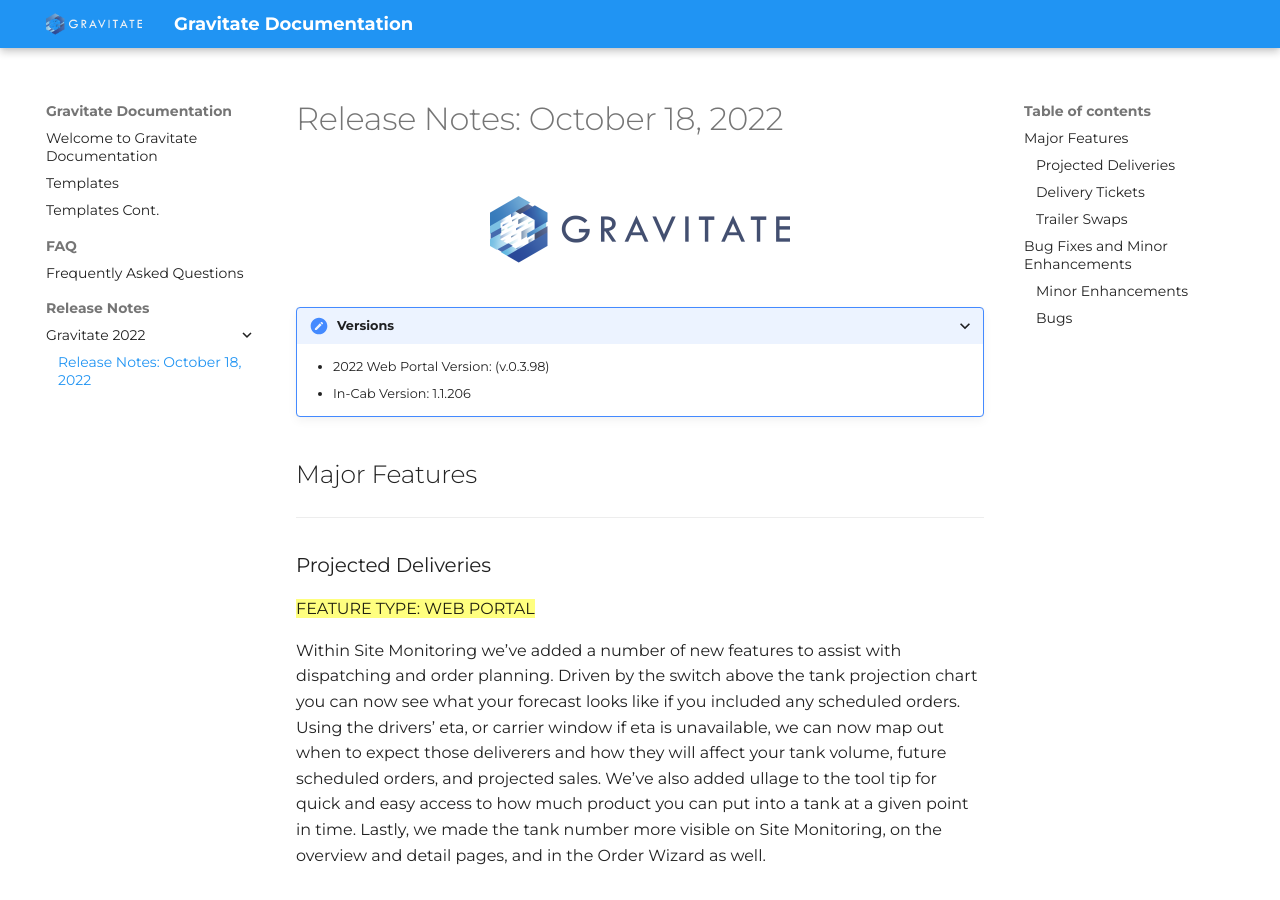
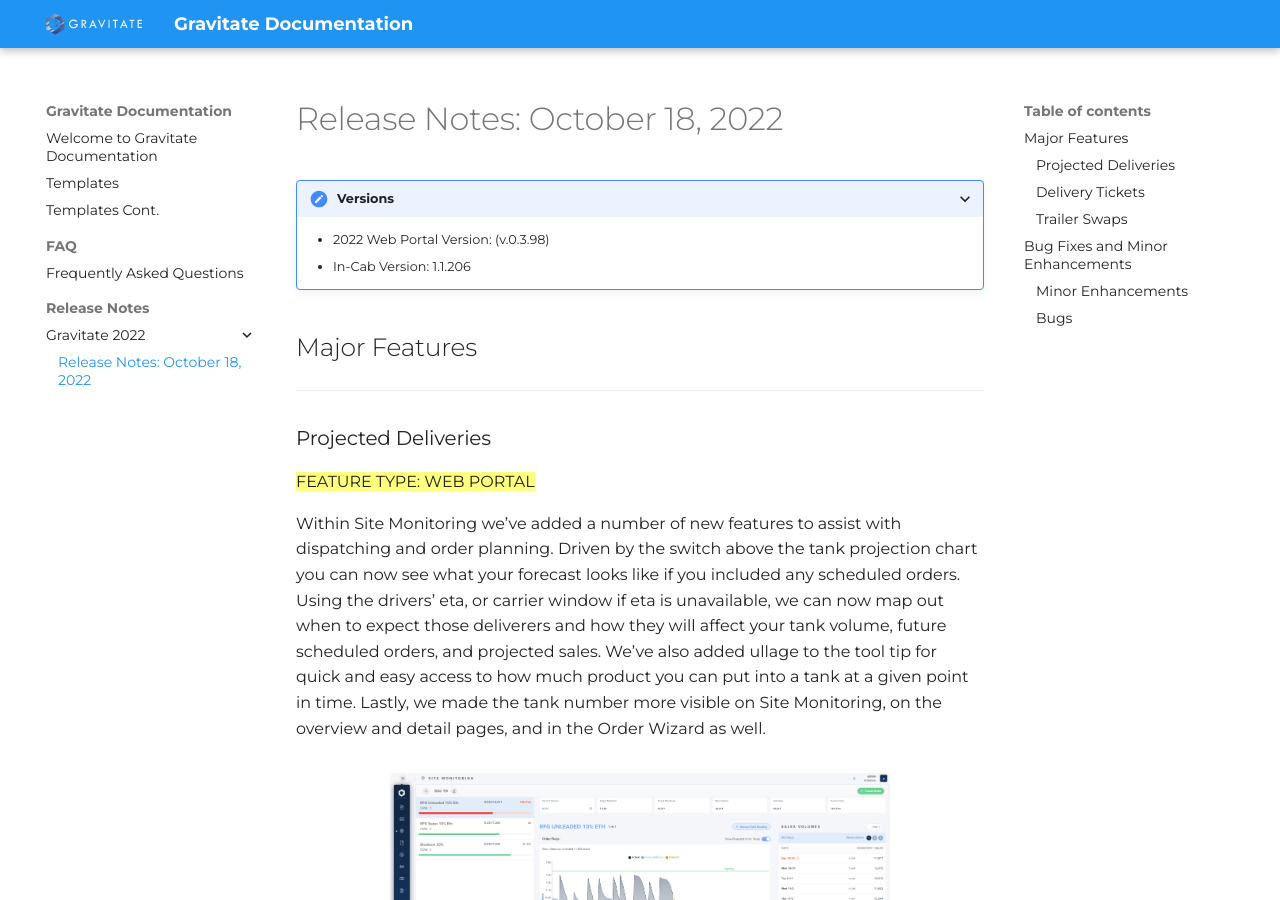
Before and after one commit to gravitate-energy/release_documentation, an MkDocs documentation site: the page built from docs/Release Notes/Gravitate 2022/Release Oct 18, 2022.md, in a window 1280 px wide and 900 px high. Built offline with MkDocs 1.6.1 and Material for MkDocs 9.7.7, drawn with Linux system fonts in a browser that asks for light colours.

Commit message:
removed image

```diff
--- a/docs/Release Notes/Gravitate 2022/Release Oct 18, 2022.md
+++ b/docs/Release Notes/Gravitate 2022/Release Oct 18, 2022.md
@@ -1,8 +1,4 @@
 # Release Notes: October 18, 2022
-
-<figure markdown>
-  ![Image title](/assets/Logos/gravitate_dark.png){ width="300" }
-</figure>
 
 ???+ Versions
 
```
